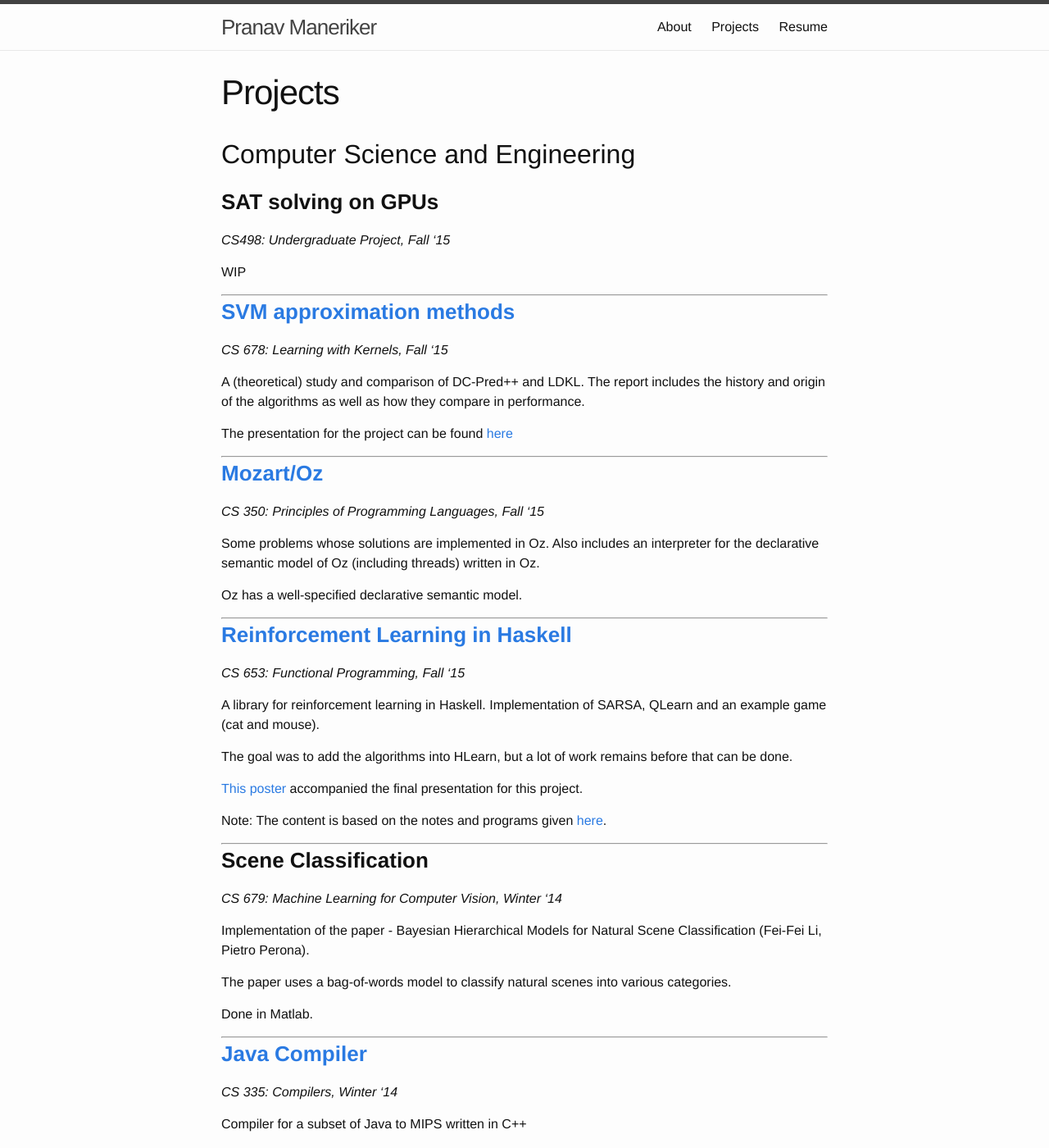
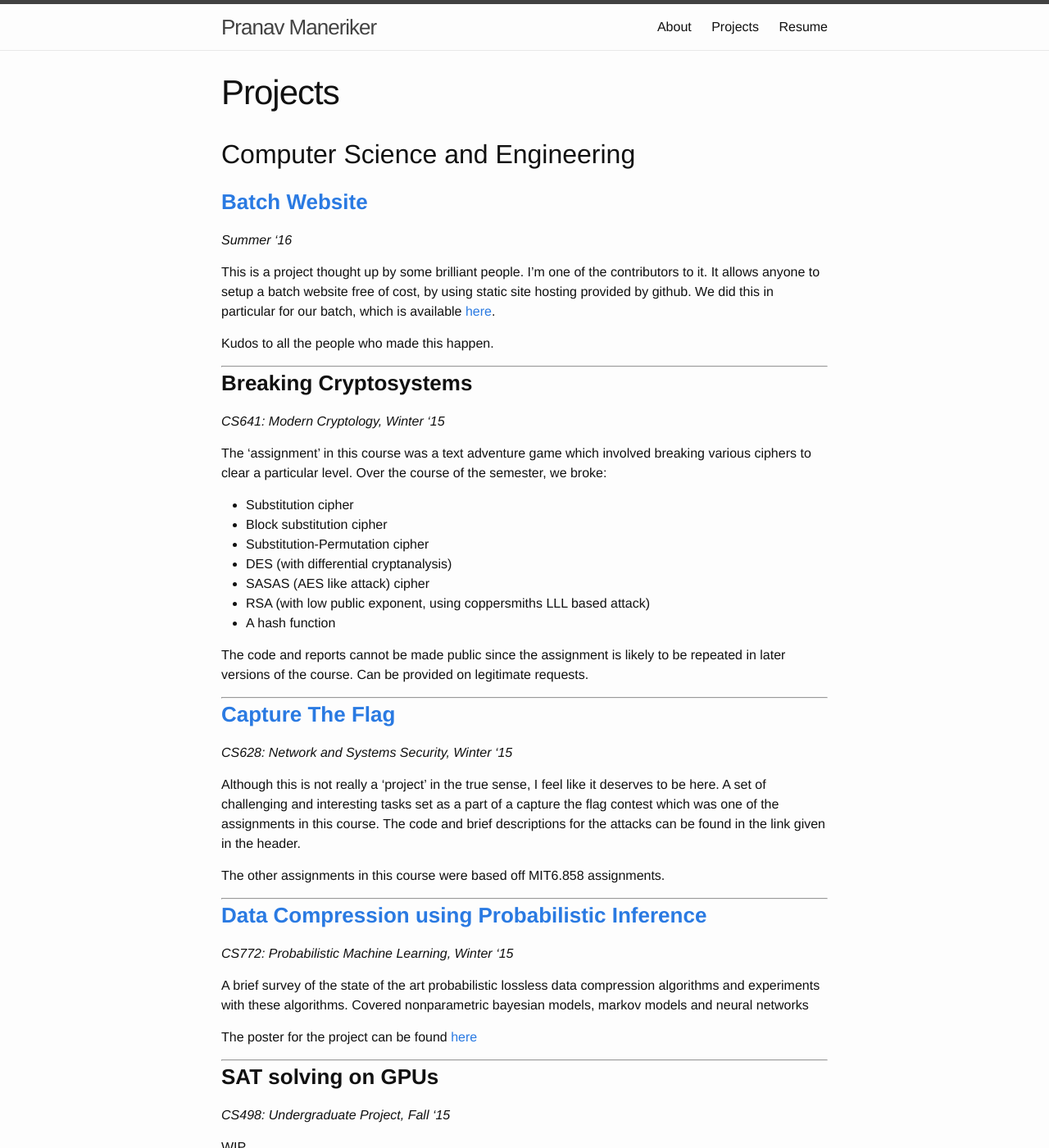
Before and after one commit to pranavmaneriker/pranavmaneriker.github.io, a Jekyll site: the page built from projects.md, in a window 1280 px wide and 1400 px high. Shown: the whole window at 82% size. Built offline with Jekyll 4.4.1, drawn with Linux system fonts in a browser that asks for light colours; some of the changed text lies outside the part shown.

Commit message:
Added 8th sem projects

```diff
--- a/projects.md
+++ b/projects.md
@@ -5,6 +5,55 @@ permalink: /projects/
 ---
 
 ## Computer Science and Engineering
+
+### **[Batch Website](https://github.com/sid17/iitky12)**
+_Summer '16_
+
+This is a project thought up by some brilliant people. I'm one of the contributors to it. It allows anyone to setup a batch website free of cost,
+by using static site hosting provided by github. We did this in particular for our batch, which is available [here](http://sid17.github.io/iitky12/#/).
+
+Kudos to all the people who made this happen.
+
+***
+
+### **Breaking Cryptosystems**
+_CS641: Modern Cryptology, Winter '15_
+
+The 'assignment' in this course was a text adventure game which involved breaking various ciphers to clear a particular level. Over the
+course of the semester, we broke:
+
+* Substitution cipher
+* Block substitution cipher
+* Substitution-Permutation cipher
+* DES (with differential cryptanalysis)
+* SASAS (AES like attack) cipher
+* RSA (with low public exponent, using coppersmiths LLL based attack)
+* A hash function
+
+The code and reports cannot be made public since the assignment is likely to be repeated in later versions of the course. Can be provided on legitimate requests.
+
+***
+
+### **[Capture The Flag](https://github.com/pranavmaneriker/cs628-ctf)**
+_CS628: Network and Systems Security, Winter '15_
+
+Although this is not really a 'project' in the true sense, I feel like it deserves to be here.
+A set of challenging and interesting tasks set as a part of a capture the flag contest which was one of the assignments
+in this course. The code and brief descriptions for the attacks can be found in the link given in the header.
+
+The other assignments in this course were based off MIT6.858 assignments.
+
+***
+
+### **[Data Compression using Probabilistic Inference](../assets/cs772-report.pdf)**
+_CS772: Probabilistic Machine Learning, Winter '15_
+
+A brief survey of the state of the art probabilistic lossless data compression algorithms and experiments
+with these algorithms. Covered nonparametric bayesian models, markov models and neural networks
+
+The poster for the project can be found [here](../assets/cs772-poster.pdf)
+
+***
 
 ### **SAT solving on GPUs**
 _CS498: Undergraduate Project, Fall '15_
@@ -59,6 +108,8 @@ Implementation of the paper - Bayesian Hierarchical Models for Natural Scene Cla
 The paper uses a bag-of-words model to classify natural scenes into various categories.
 
 Done in Matlab.
+
+The poster for this project can be found [here](http://pranavmaneriker.github.io/assets/cs679-poster.pdf)
 
 ***
 
```
Also changed, not shown: _posts/2016-12-24-christmas-crypto.markdown (added, +26 -0 lines), about.md (+3 -3 lines), resume.md (+1 -1 lines), 1 other file.
